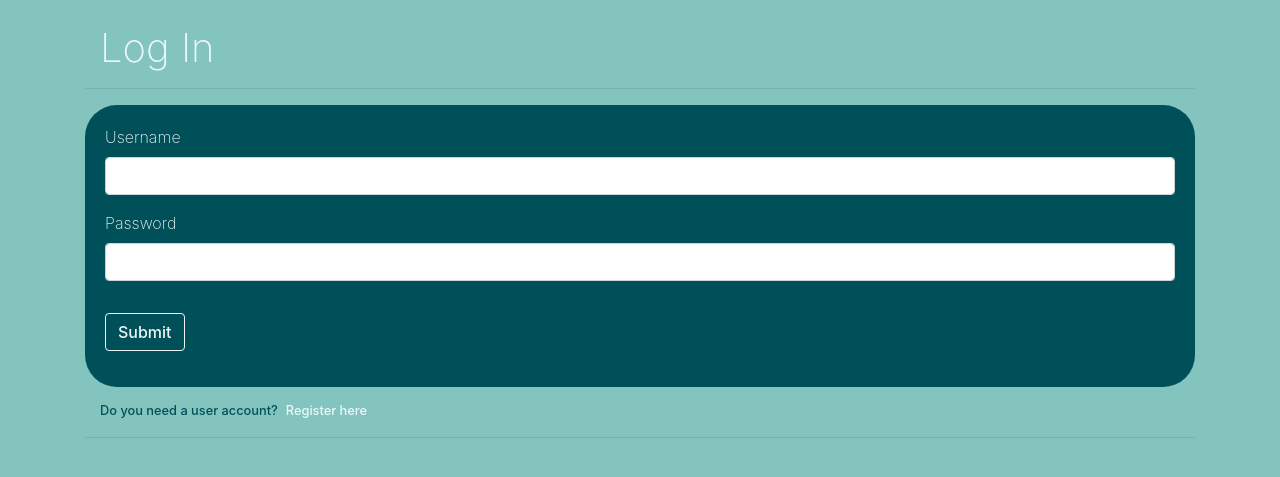
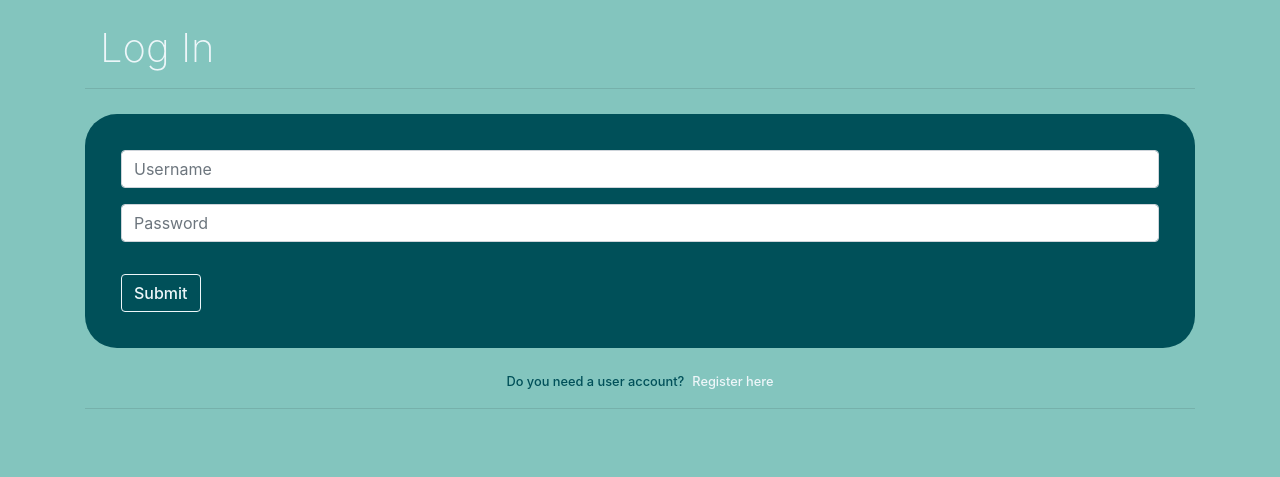
Before and after one commit to Liz94688/test_forFlourish, a Flask app: page /login_user in a window 1280 px wide. Shown: the part 77-554 px from the top of the page. Run offline with Flask 2, Linux system fonts and the light colour scheme; some libraries are stand-ins or nearby versions.

Commit message:
Changes to forms in register_user and login_user

```diff
--- a/app.py
+++ b/app.py
@@ -30,40 +30,44 @@ def welcome_page():
     return render_template("welcome_page.html")
 
 
-# Register Form Class
-class RegisterForm(Form):
-    name = StringField('Name', [
-        DataRequired(), Length(min=1, max=50)])
-    email = StringField('Email', [
-        Email(message='Not a valid email address.'), DataRequired()])
-    username = StringField('Username', [
-        DataRequired(), Length(min=4, max=25)])
-    password = PasswordField('Password', [
-        DataRequired(message='Please enter a password')
-    ])
-    confirm = PasswordField('Confirm Password', [
-        EqualTo('password', message='Passwords must match')
-    ])
+# # Register Form Class
+# class RegisterForm(Form):
+#     name = StringField('Name', [
+#         DataRequired(), Length(min=1, max=50)])
+#     email = StringField('Email', [
+#         Email(message='Not a valid email address.'), DataRequired()])
+#     username = StringField('Username', [
+#         DataRequired(), Length(min=4, max=25)])
+#     password = PasswordField('Password', [
+#         DataRequired(message='Please enter a password')
+#     ])
+#     confirm = PasswordField('Confirm Password', [
+#         EqualTo('password', message='Passwords must match')
+#     ])
 
 
 # Register
 @app.route('/register_user', methods=['GET', 'POST'])
 def register_user():
-    form = RegisterForm(request.form)
     users = mongo.db.users
-    if request.method == 'POST' and form.validate():
-        # Insert input fields into users collection
-        users.insert({
-            'name': request.form['name'].lower(),
-            'email': request.form['email'].lower(),
-            'username': request.form['username'].lower(),
-            'password': request.form['password'].lower()
-        })
-        flash(
-            f'User account successfully registered for {form.username.data}', 'success')
+    if request.method == 'POST':
+        existing_user = users.find_one({'username': request.form['username'].lower()})
 
-        return redirect(url_for('login_user'))
-    return render_template('register_user.html', title='Register', form=form)
+        if not existing_user:
+            # Insert input fields into users collection
+            users.insert({
+                'name': request.form['name'].lower(),
+                'email': request.form['email'].lower(),
+                'username': request.form['username'].lower(),
+                'password': request.form['password'].lower()
+            })
+            flash('User account successfully registered', 'success')
+            return redirect(url_for('login_user'))
+
+        flash('Username already exists. Please try a different username', 'danger')
+        return render_template('register_user.html', title='Register')
+
+    return render_template('register_user.html', title='Register')
 
 
 # Login
@@ -74,23 +78,18 @@ def login_user():
         username_input = request.form['username']
         # password_input = request.form['password']
 
-        # Check username exists in user database
         current_user = users.find_one({
             'username': request.form['username'].lower()
         })
         # Check username_input and user_result
         if current_user:
             if current_user['password'] == request.form['password']:
-                logging.info('User information matches')
                 # Start a session using username
                 session['logged_in'] = True
                 session['username'] = username_input
-
-                # Message to acknowledge registration successful
                 flash('Log in complete', 'success')
                 return redirect(url_for('user_account'))
         else:
-            logging.info('No user registered under that username')
             # End session
             session.clear()
             flash('No user registered under that username', 'danger')
@@ -152,7 +151,7 @@ def add_plant_record(plant_id):
     plant = mongo.db.plants.find_one({"_id": ObjectId(plant_id)})
     # import pdb
     # pdb.set_trace()
-    if request.method == 'POST':
+    if request.method == 'POST'():
         users_plant_records = mongo.db.users_plant_records
         users_plant_records.insert({
             'user': get_authenticated_user(),
@@ -182,24 +181,25 @@ def edit_user_plant_record(record_id):
     form = AddPlantRecord(request.form)
     record = mongo.db.users_plant_records.find_one({"_id": ObjectId(record_id)})
     # Populate form fields
-    if request.method == 'POST':
+    if request.method == 'POST' and form.validate():
         record.update({
-            'user': get_authenticated_user(),
-            'plant': {
-                '_id': record['_id'],
-                'plant_reference': record['plant_reference'],
-                'plant_name': record['plant_name'],
-                'plant_description': record['plant_description'],
-                'plant_placement': record['plant_placement'],
-                'plant_care': record['plant_care'],
-                'date_purchased': record['date_purchased']
-            },
+            # 'user': get_authenticated_user(),
+            # 'plant': {
+            #     '_id': record['_id'],
+            #     'plant_reference': record['plant_reference'],
+            #     'plant_name': record['plant_name'],
+            #     'plant_description': record['plant_description'],
+            #     'plant_placement': record['plant_placement'],
+            #     'plant_care': record['plant_care'],
+            #     'date_purchased': record['date_purchased']
+            # },
             'water_frequency': request.form['water_frequency'].lower(),
             'notes_added': request.form['notes_added'].lower()
         })
         flash('Plant record edited successfully', 'success')
         return redirect(url_for('user_account'))
-    return render_template("edit_user_plant_record.html", title='Edit Plant Record', record=record, form=form)
+    return render_template("edit_user_plant_record.html", title='Edit Plant Record', record=record,
+        form=form)
 
 
 # Delete User Plant Record
@@ -209,6 +209,7 @@ def delete_user_plant_record(record_id):
     mongo.db.users_plant_records.remove({"_id": ObjectId(record_id)})
     return redirect(url_for('user_account'))
 
+
 if __name__ == '__main__':
     app.run(host=os.environ.get('IP'),
             port=int(os.environ.get('PORT')),
--- a/static/main.css
+++ b/static/main.css
@@ -58,21 +58,24 @@ body {
     background-color: #005059;
     border-radius: 2rem;
     padding: 20px;
+    margin-top: 25px;
+    margin-bottom: 10px;
 }
 
-.register-form label {
-    font-weight: 200;
-    color: #EDF6F9;
+.fieldset {
+    margin: 1rem;
 }
 
 .register-submit {
     color: #EDF6F9;
     border-color: #EDF6F9;
     font-weight: 500;
+    margin-left: 1rem;
 }
 
 .login-info {
     padding-top: 10px;
+    text-align: center;
 }
 
 .login-info small, a.ml-2 {
@@ -94,21 +97,23 @@ body {
     background-color: #005059;
     border-radius: 2rem;
     padding: 20px;
+    margin-top: 25px;
+    margin-bottom: 10px;
 }
 
-.login-form label {
-    font-weight: 200;
-    color: #EDF6F9;
+.fieldset-login {
+    margin: 1rem;
 }
-
 .login-submit {
     color: #EDF6F9;
     border-color: #EDF6F9;
     font-weight: 500;
+    margin-left: 1rem;
 }
 
 .register-info {
     padding-top: 10px;
+    text-align: center;
 }
 
 .register-info small, a.ml-2 {
@@ -179,7 +184,6 @@ body {
     text-align: center;
     font-size: 1.25rem;
     font-weight: 300;
-    margin-bottom: 0rem;
 }
 
 /* Plant Records */
--- a/templates/login_user.html
+++ b/templates/login_user.html
@@ -8,14 +8,12 @@
 <!-- Create Log In -->
 <div class="container login-form">
 	<form method="POST" action="{{ url_for('login_user') }}">
-		<fieldset class="form-group">
+		<fieldset class="form-group fieldset-login">
 			<div class="form-group">
-				<label>Username</label>
-				<input type="text" name="username" class="form-control" required>
+				<input type="text" name="username" class="form-control" placeholder="Username" required>
             </div>
-				<div class="form-group">
-					<label>Password</label>
-					<input type="password" name="password" class="form-control" required>
+			<div class="form-group">
+                <input type="password" name="password" class="form-control" placeholder="Password" required>
             </div>
 		</fieldset>
 		<div class="form-group">
--- a/templates/user_account.html
+++ b/templates/user_account.html
@@ -8,6 +8,7 @@
 <div class="container user-account-info">
 	<h3>Search for your new plant using the table below:</h3>
 </div>
+<br>
 
 <div class="container">
 	<!-- Table listing plant collection -->
@@ -24,9 +25,7 @@
 			<tr>
 				<td>{{plant.plant_reference}}</td>
 				<td>{{plant.plant_name}}</td>
-				<td><a class="btn btn-outline-info add-plant"
-						href="{{ url_for('add_plant_record', plant_id=plant._id) }}">Add new
-						plant!</a></td>
+				<td><a class="btn btn-outline-info add-plant" href="{{ url_for('add_plant_record', plant_id=plant._id) }}">Add newplant!</a></td>
 			</tr>
 			{% endfor %}
 		</tbody>
```
Also changed, not shown: templates/edit_user_plant_record.html (+2 -9 lines), templates/register_user.html (+17 -16 lines).
